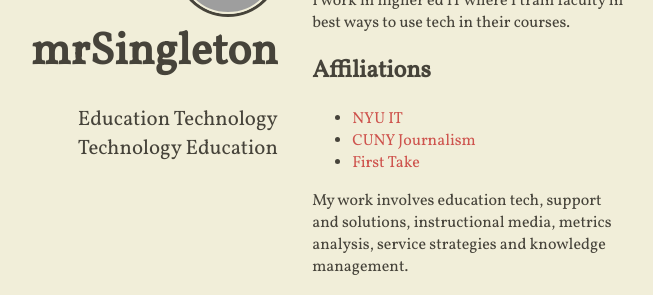
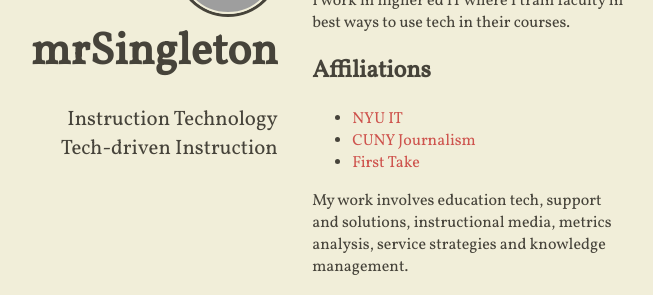
Before and after one commit to mrsingleton/mrsingleton.github.io, a Jekyll site: the page built from index.html, in a window 1280 px wide. Shown: the part 214-509 px from the top of the page, without its empty margins (355-1008 px from the left). Built offline with Jekyll 4.4.1, drawn with Linux system fonts in a browser that asks for light colours; nearby versions of some CDN libraries; grey boxes are pictures that could not be loaded.

Commit message:
Update _config.yml

```diff
--- a/_config.yml
+++ b/_config.yml
@@ -9,7 +9,7 @@ compass:
   # author will appear under the avatar (optional)
   author: "mrSingleton"
   # tagline will appear under the title (optional)
-  tagline: "Education Technology<br />Technology Education"
+  tagline: "Instruction Technology<br />Tech-driven Instruction"
   # if include_content is true, the contents of the content.html include will be
   # added right above the generated item list, if present
   include_content: true
```
